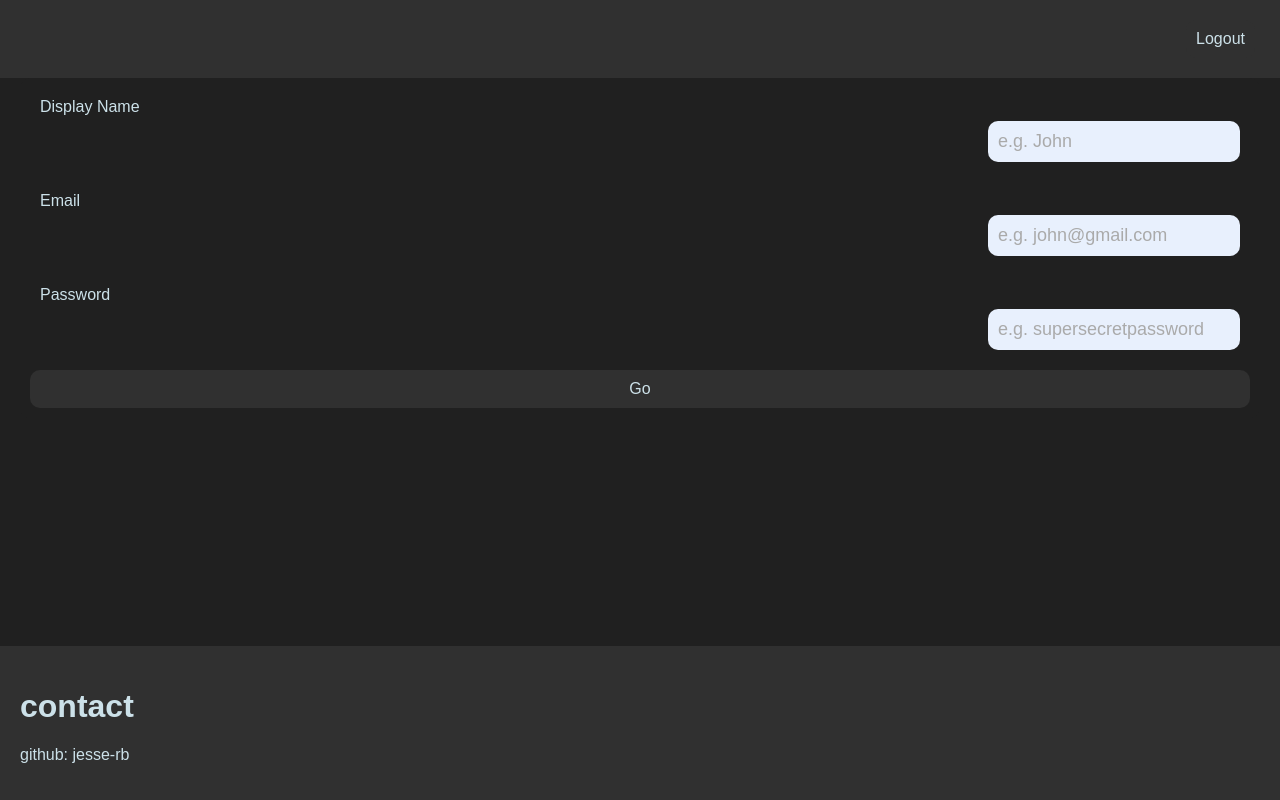
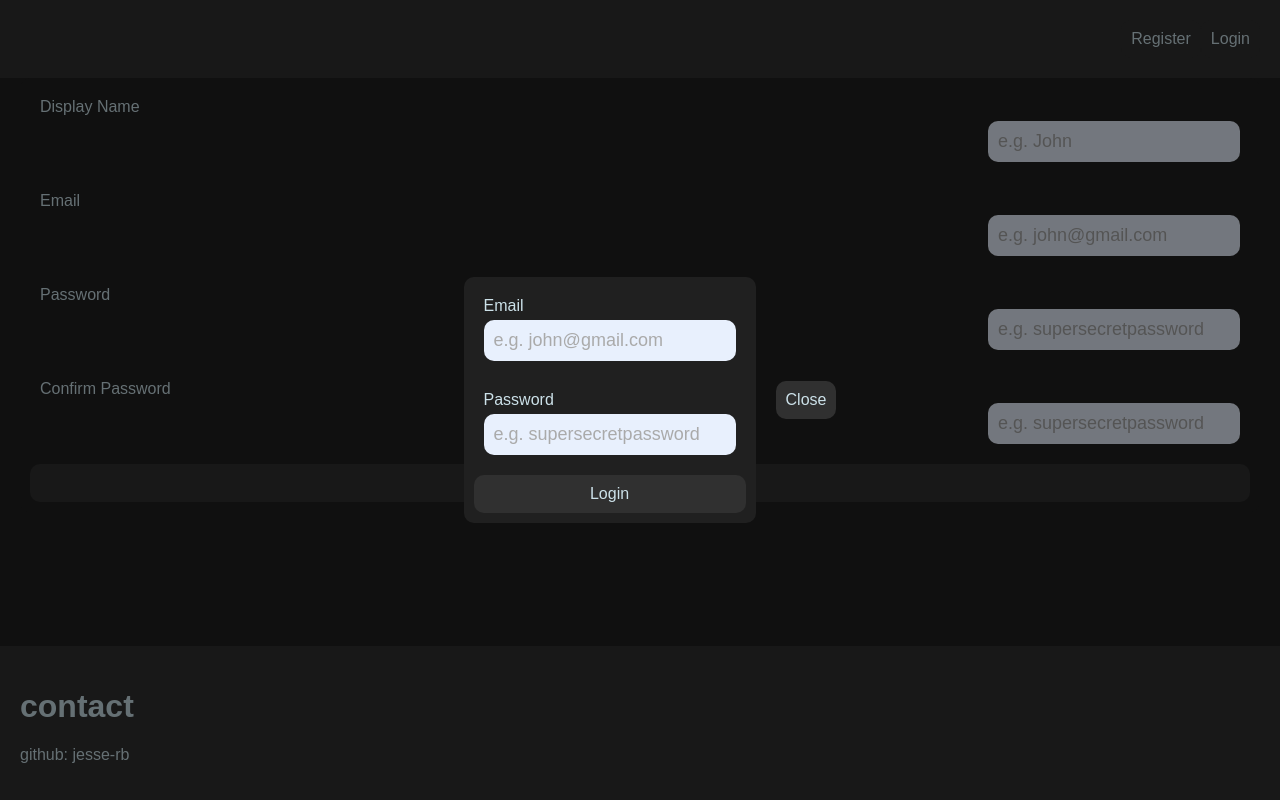
Before and after one commit to jesse-rb/qolboard-spa, a React (Create React App) app: page /register in a window 1280 px wide. Both pictures are taken after a click on the button "Login". Built offline with nearby package versions, Linux system fonts and the light colour scheme.

Commit message:
Add login form

```diff
--- a/src/components/layout/header/Header.tsx
+++ b/src/components/layout/header/Header.tsx
@@ -7,22 +7,22 @@ import "./Header.css"
 import Register from '../../modals/register/Register';
 import Modal from '../../modal/Modal';
 import Button from '../../button/Button';
+import Login from '../../modals/login/Login';
 
 function Header() {
     const { loggedIn } = useSelector((state: RootState) => state.user);
     const dispatch = useDispatch();
-    const registerModalOpen = <Button label='Register' callback={ () => '' } />;
     return (
         <div id="header">
             {
                 loggedIn
                 ? <Button label='Logout' callback={ () => dispatch(logout()) } />
-                : <Button label='Login' callback={ () => dispatch(login()) } />
+                : <Modal open={ <Button label='Login' callback={ () => '' } /> }><Login /></Modal>
             }
             {
                 loggedIn
                 ? ''
-                : <Modal open={registerModalOpen}><Register /></Modal>
+                : <Modal open={ <Button label='Register' callback={ () => '' } />}><Register /></Modal>
             }
         </div>
     );
--- /dev/null
+++ b/src/components/modals/login/Login.tsx
@@ -0,0 +1,25 @@
+import Button from "../../button/Button";
+import Form from "../../form/Form";
+import Input from "../../input/Input";
+import { useDispatch } from 'react-redux';
+import { login } from "../../../store/userSlice";
+
+function Login() {
+    const dispatch = useDispatch();
+    let toReturn = (
+        <Form>
+            <Input label='Email'>
+                <input type='text' id='email' placeholder='e.g. john@gmail.com'/>
+            </Input>
+
+            <Input label='Password'>
+                <input type='password' id='password' placeholder='e.g. supersecretpassword'/>
+            </Input>
+
+            <Button label='Login' callback={ () => dispatch(login()) }></Button>
+        </Form>
+    );
+    return toReturn;
+}
+
+export default Login;
--- a/src/components/modals/register/Register.tsx
+++ b/src/components/modals/register/Register.tsx
@@ -1,4 +1,3 @@
-import './Register.css';
 import Input from '../../input/Input';
 import Form from '../../form/Form';
 import Button from '../../button/Button';
@@ -18,7 +17,11 @@ function Register() {
                 <input type='password' id='password' placeholder='e.g. supersecretpassword'/>
             </Input>
 
-            <Button label='Go' callback={ () => alert('Hello') }></Button>
+            <Input label='Confirm Password'>
+                <input type='password' id='password-confirm' placeholder='e.g. supersecretpassword'/>
+            </Input>
+
+            <Button label='Register' callback={ () => alert('Hello') }></Button>
         </Form>
     );
     return toReturn;
```
Also changed, not shown: src/components/modals/register/Register.css (deleted).
